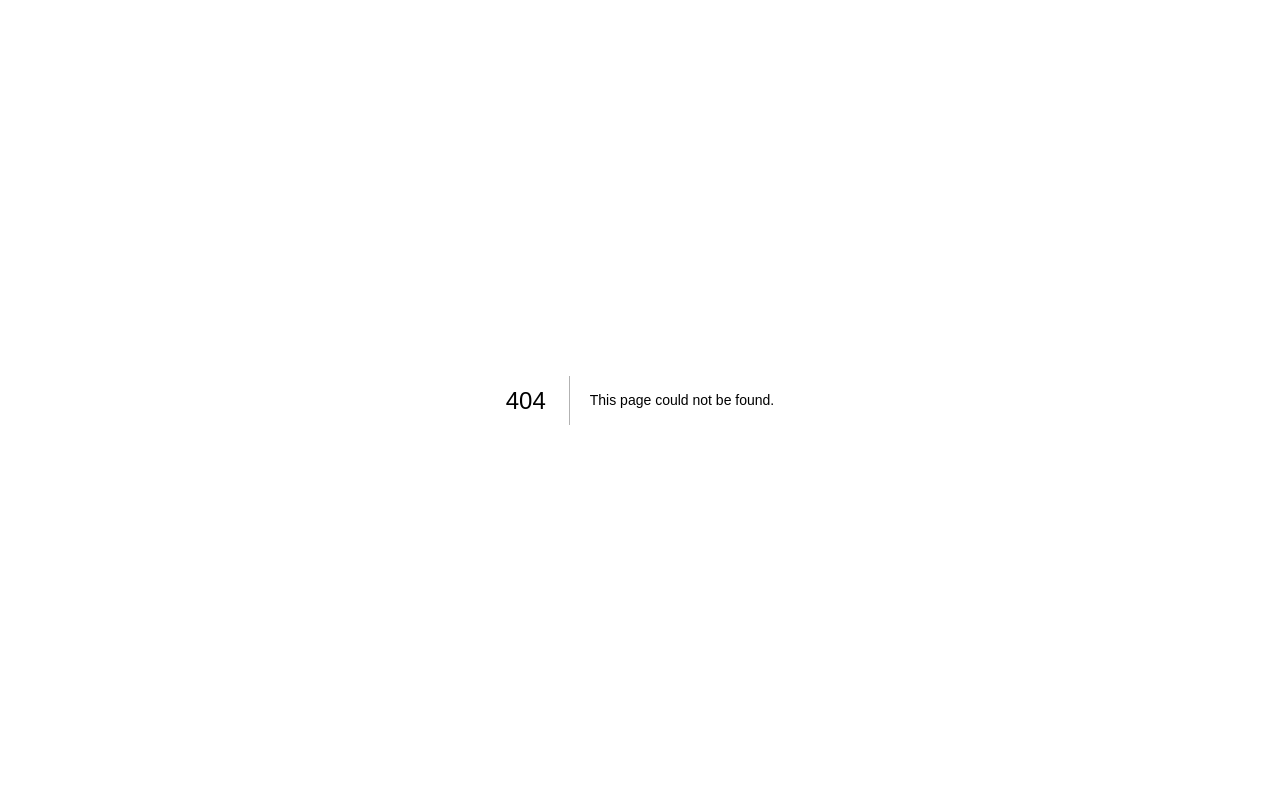
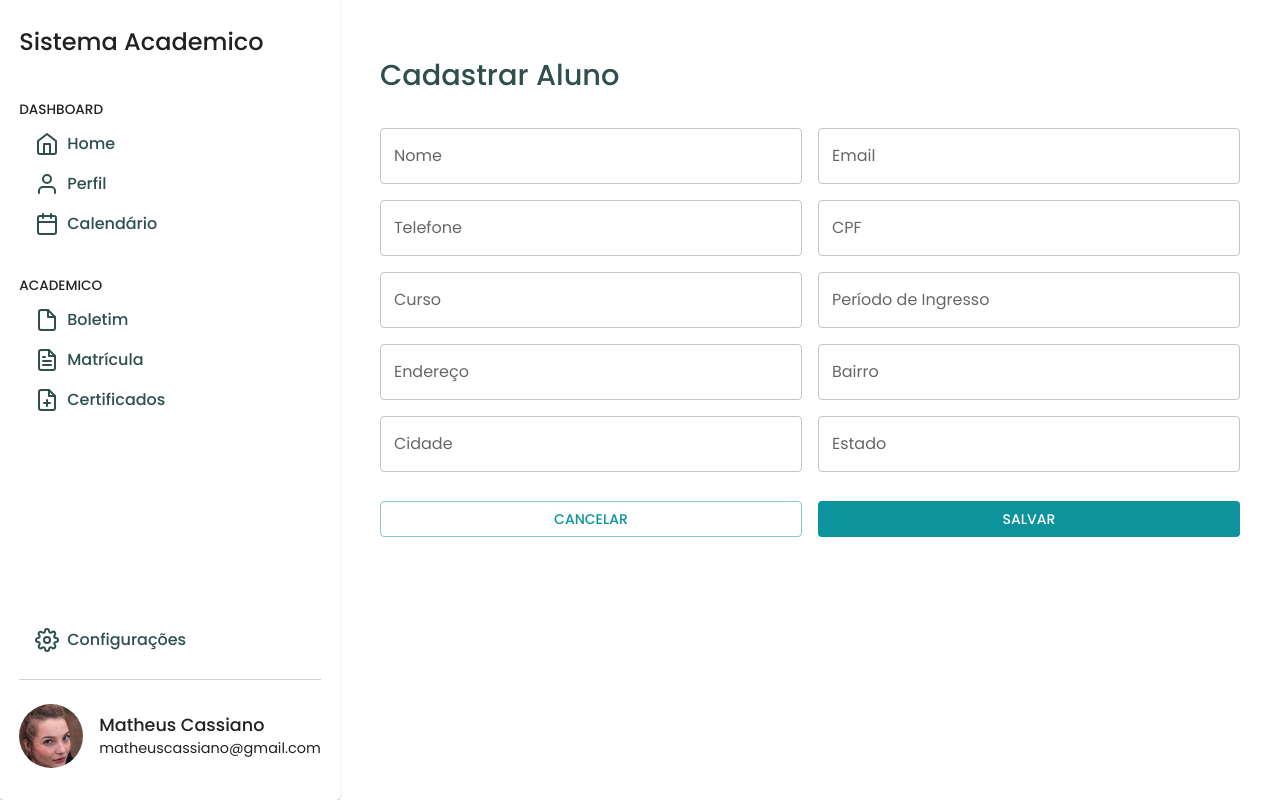
Before and after one commit to matheuscassiano/siaca-front, a Next.js app: page /alunos/cadastro in a window 1280 px wide. Before the commit this address had no page. Built offline with nearby package versions, Linux system fonts and the light colour scheme.

Commit message:
feat(student): add register page

```diff
--- /dev/null
+++ b/pages/alunos/cadastro.tsx
@@ -0,0 +1,39 @@
+import SideMenu from "@/components/SideMenu";
+import { HeaderTitle } from "@/styles/HeaderTitle";
+import { PageContainer, PageContent } from "@/styles/Page";
+import { TextField } from "@mui/material";
+import Head from "next/head";
+import { StudentButtonContainer, StudentFormContainer } from "./styles";
+import LargeButton from "@/styles/LargeButton";
+
+export default function StudentsPage() {
+  return (
+    <>
+      <Head>
+        <title>Alunos</title>
+      </Head>
+      <PageContainer>
+        <SideMenu />
+        <PageContent>
+          <HeaderTitle>Cadastrar Aluno</HeaderTitle>
+          <StudentFormContainer>
+            <TextField label="Nome" />
+            <TextField label="Email" />
+            <TextField label="Telefone" />
+            <TextField label="CPF" />
+            <TextField label="Curso" />
+            <TextField label="Período de Ingresso" />
+            <TextField label="Endereço" />
+            <TextField label="Bairro" />
+            <TextField label="Cidade" />
+            <TextField label="Estado" />
+          </StudentFormContainer>
+          <StudentButtonContainer>
+            <LargeButton variant="outlined">Cancelar</LargeButton>
+            <LargeButton variant="contained">Salvar</LargeButton>
+          </StudentButtonContainer>
+        </PageContent>
+      </PageContainer>
+    </>
+  );
+}
```
